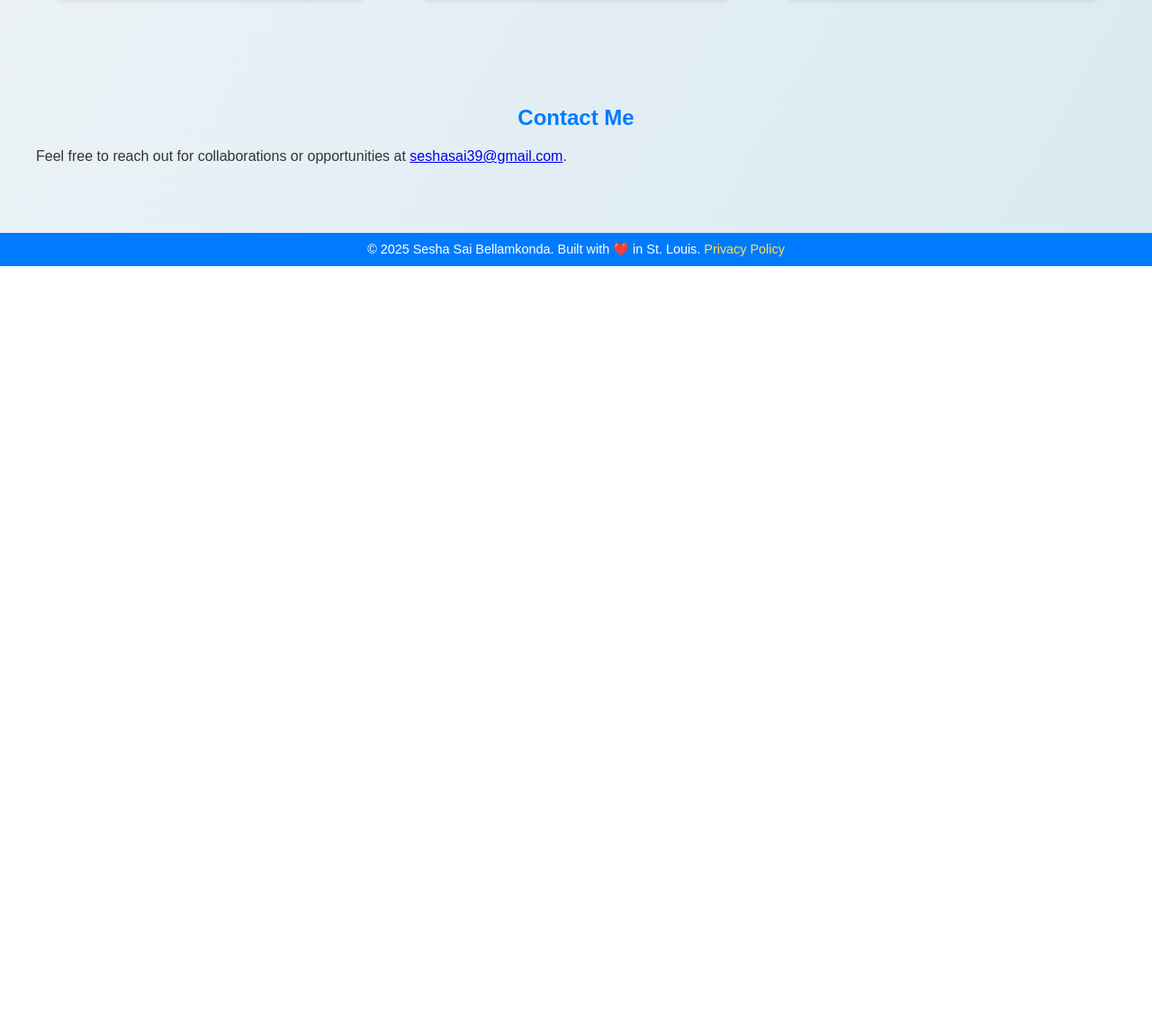
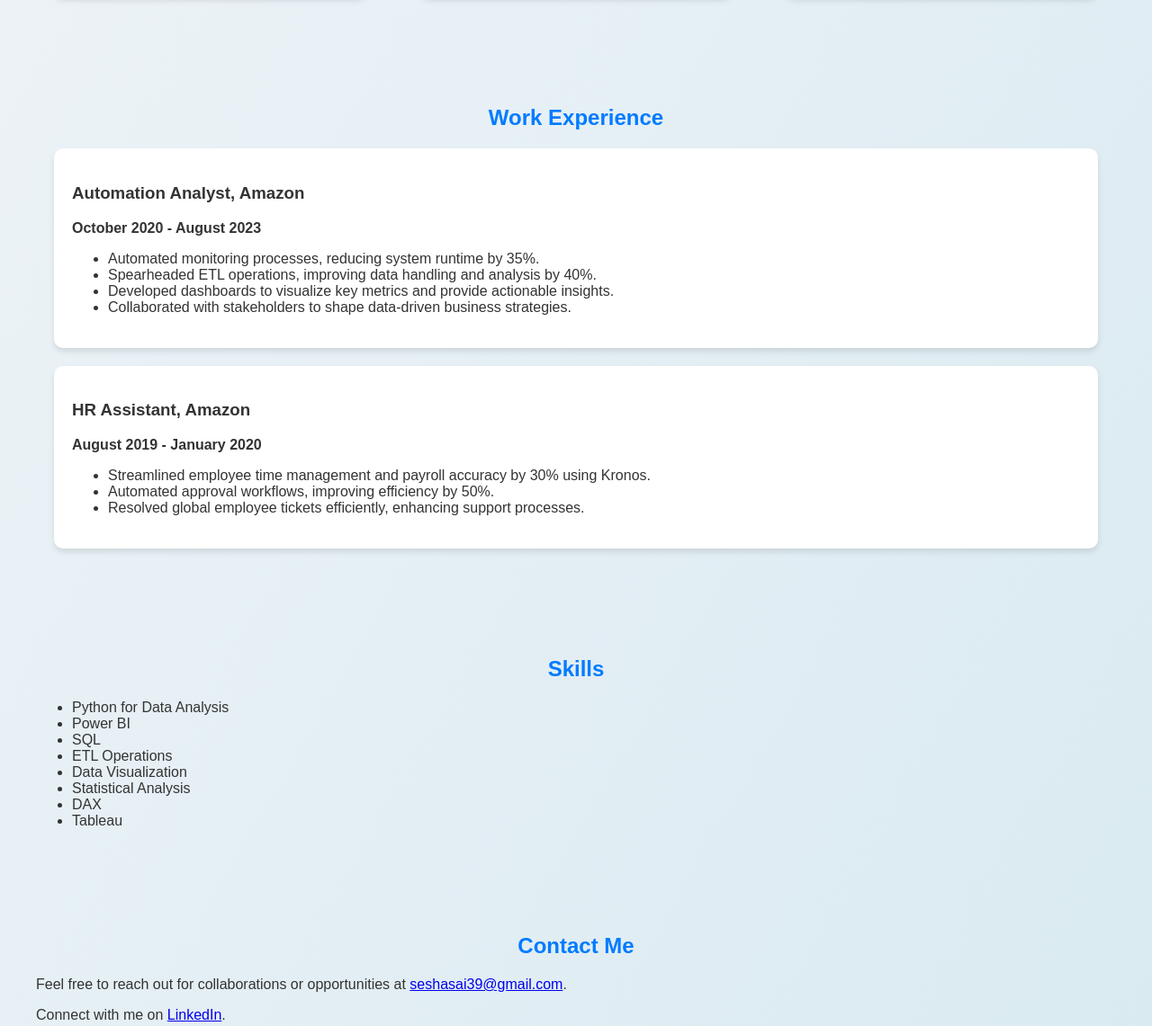
Before and after one commit to seshasai7/portfolio-website, a plain HTML site: page index.html in a window 1280 px wide. Shown: the part 675-1816 px from the top of the page at 90% size. Before the commit the page ends 971 px from the top, so only its background shows below. Drawn offline with Linux system fonts and the light colour scheme.

Commit message:
Update index.html
added experiance

```diff
--- a/index.html
+++ b/index.html
@@ -90,6 +90,8 @@
     <nav>
         <a href="#about">About</a>
         <a href="#projects">Projects</a>
+        <a href="#experience">Experience</a>
+        <a href="#skills">Skills</a>
         <a href="#contact">Contact</a>
     </nav>
     <section id="about">
@@ -115,10 +117,48 @@
             </div>
         </div>
     </section>
+    <section id="experience">
+        <h2>Work Experience</h2>
+        <div class="card">
+            <h3>Automation Analyst, Amazon</h3>
+            <p><strong>October 2020 - August 2023</strong></p>
+            <ul>
+                <li>Automated monitoring processes, reducing system runtime by 35%.</li>
+                <li>Spearheaded ETL operations, improving data handling and analysis by 40%.</li>
+                <li>Developed dashboards to visualize key metrics and provide actionable insights.</li>
+                <li>Collaborated with stakeholders to shape data-driven business strategies.</li>
+            </ul>
+        </div>
+        <div class="card">
+            <h3>HR Assistant, Amazon</h3>
+            <p><strong>August 2019 - January 2020</strong></p>
+            <ul>
+                <li>Streamlined employee time management and payroll accuracy by 30% using Kronos.</li>
+                <li>Automated approval workflows, improving efficiency by 50%.</li>
+                <li>Resolved global employee tickets efficiently, enhancing support processes.</li>
+            </ul>
+        </div>
+    </section>
+    <section id="skills">
+        <h2>Skills</h2>
+        <ul>
+            <li>Python for Data Analysis</li>
+            <li>Power BI</li>
+            <li>SQL</li>
+            <li>ETL Operations</li>
+            <li>Data Visualization</li>
+            <li>Statistical Analysis</li>
+            <li>DAX</li>
+            <li>Tableau</li>
+        </ul>
+    </section>
     <section id="contact">
         <h2>Contact Me</h2>
         <p>
             Feel free to reach out for collaborations or opportunities at <a href="mailto:seshasai39@gmail.com">seshasai39@gmail.com</a>.
+        </p>
+        <p>
+            Connect with me on <a href="https://www.linkedin.com/in/sesha-sai-bellamkonda-99292324a/" target="_blank">LinkedIn</a>.
         </p>
     </section>
     <footer>
```
